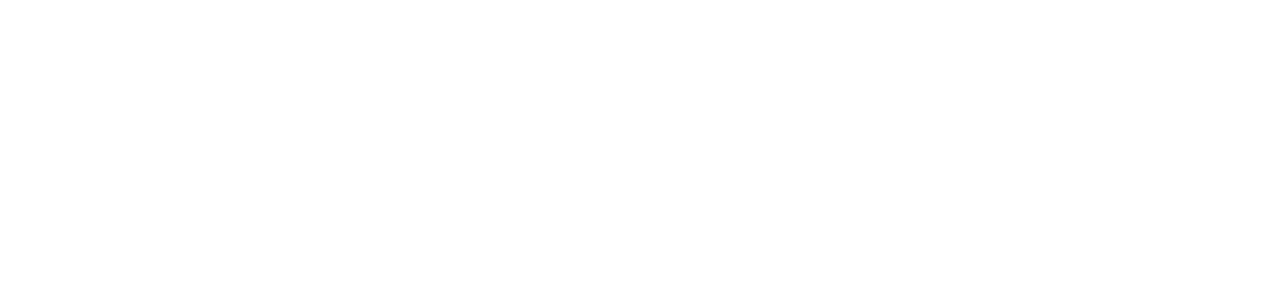
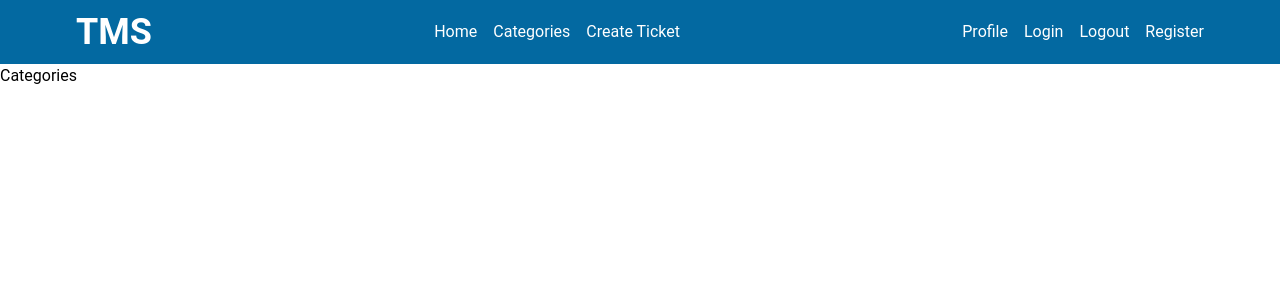
Before and after one commit to sherazakrampro/ticket-management, a React (Vite) app in the folder frontend/: page /categories in a window 1280 px wide. Before the commit this address had no page. Shown: the top 300 px of the page. Built offline with nearby package versions, Linux system fonts and the light colour scheme.

Commit message:
Header UI

```diff
--- a/frontend/src/App.jsx
+++ b/frontend/src/App.jsx
@@ -4,13 +4,17 @@ import Login from "./pages/Login";
 import Register from "./pages/Register";
 import Profile from "./pages/Profile";
 import CreateTicket from "./pages/CreateTicket";
+import Header from "./components/Header";
+import Categories from "./pages/Categories";
 
 const App = () => {
   return (
     <BrowserRouter>
+      <Header />
       <Routes>
         <Route path="/" element={<Home />} />
         <Route path="/create-ticket" element={<CreateTicket />} />
+        <Route path="/categories" element={<Categories />} />
         <Route path="/register" element={<Register />} />
         <Route path="/login" element={<Login />} />
         <Route path="/profile" element={<Profile />} />
--- /dev/null
+++ b/frontend/src/components/Header.jsx
@@ -0,0 +1,38 @@
+import { Link } from "react-router-dom";
+
+const Header = () => {
+  return (
+    <nav className="bg-sky-700">
+      <div className="flex justify-between items-center max-w-6xl mx-auto p-3">
+        <Link to="/">
+          <h1 className="text-4xl text-white font-bold">TMS</h1>
+        </Link>
+        <ul className="flex gap-4 text-white">
+          <Link to="/">
+            <li className="hover:underline">Home</li>
+          </Link>
+          <Link to="/categories">
+            <li className="hover:underline">Categories</li>
+          </Link>
+          <Link to="/create-ticket">
+            <li className="hover:underline">Create Ticket</li>
+          </Link>
+        </ul>
+        <ul className="flex gap-4 text-white">
+          <Link to="/profile">
+            <li className="hover:underline">Profile</li>
+          </Link>
+          <Link to="/login">
+            <li className="hover:underline">Login</li>
+          </Link>
+          <li className="hover:underline">Logout</li>
+          <Link to="/register">
+            <li className="hover:underline">Register</li>
+          </Link>
+        </ul>
+      </div>
+    </nav>
+  );
+};
+
+export default Header;
--- /dev/null
+++ b/frontend/src/pages/Categories.jsx
@@ -0,0 +1,5 @@
+const Categories = () => {
+  return <div>Categories</div>;
+};
+
+export default Categories;
```
